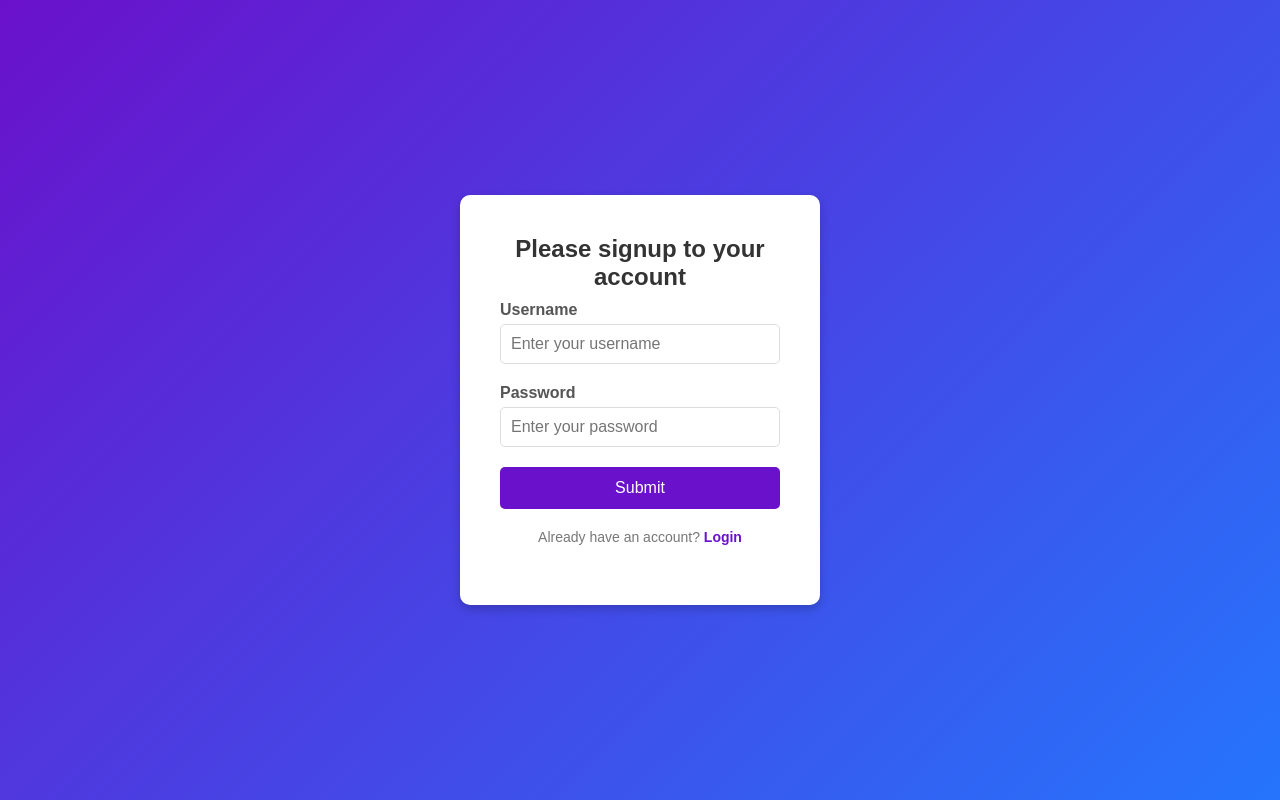
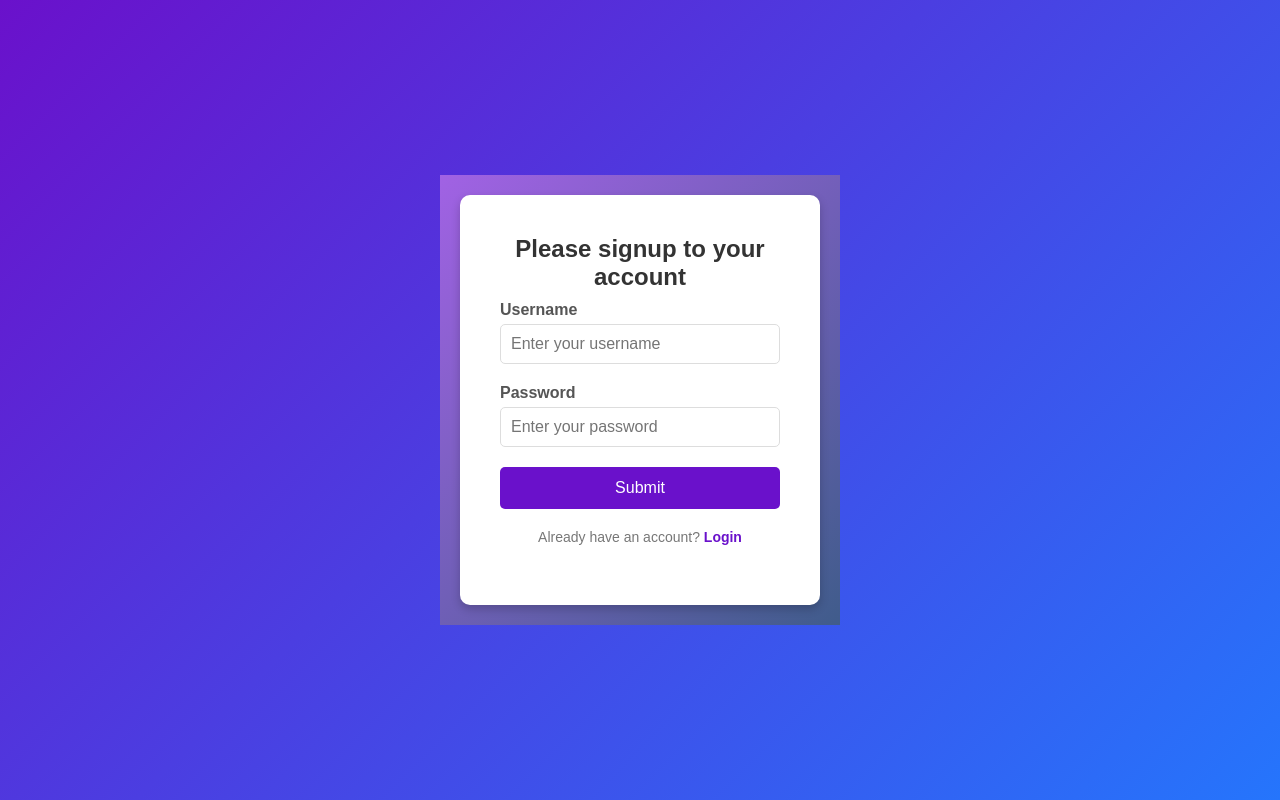
Before and after one commit to Santhoshkumar0077/real-time-message-app, a React (Vite) app in the folder frontend/: page /signup in a window 1280 px wide. Built offline with nearby package versions, Linux system fonts and the light colour scheme; no server answers.

Commit message:
signup bg changed

```diff
--- a/frontend/src/pages/Signup.jsx
+++ b/frontend/src/pages/Signup.jsx
@@ -25,7 +25,10 @@ const Signup = () => {
     }
   };
   return (
-    <div class="login-container ">
+    <div
+      class="login-container "
+      style={{ background: "linear-gradient(135deg,rgb(161, 98, 228),rgb(64, 92, 139))" }}
+    >
       <div class="login-box">
         <h2>Please signup to your account</h2>
         <form class="login-form">
```
